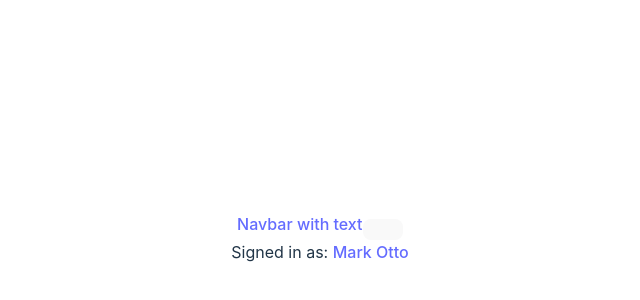
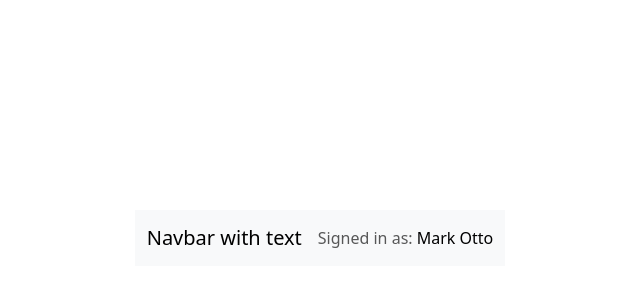
Before and after one commit to nicola1997/netfilm, a React (Vite) app: page / in a window 1280 px wide. Shown: the part 162-462 px from the top of the page, without its empty margins (320-960 px from the left). Built offline with nearby package versions, Linux system fonts and the light colour scheme.

Commit message:
fix bootstrap

```diff
--- a/src/App.jsx
+++ b/src/App.jsx
@@ -1,6 +1,9 @@
 import {useState} from 'react'
 import './App.css'
 import Navbar from "./components/NavBar.jsx";
+import 'bootstrap/dist/css/bootstrap.min.css';
+
+
 function App() {
     const [count, setCount] = useState(0)
 
--- /dev/null
+++ b/src/components/NavBar.css
@@ -0,0 +1,8 @@
+.bg-body-tertiary {
+    position: fixed;
+    top: 0;
+    left: 0;
+    width: 100%;
+    background-color: #f1f1f1;
+    z-index: 1000;
+}
--- a/src/components/NavBar.jsx
+++ b/src/components/NavBar.jsx
@@ -1,6 +1,6 @@
 import Container from 'react-bootstrap/Container';
 import Navbar from 'react-bootstrap/Navbar';
-
+import './NavBar.css'
 function NavBar() {
     return (
         <Navbar className="bg-body-tertiary">
```
